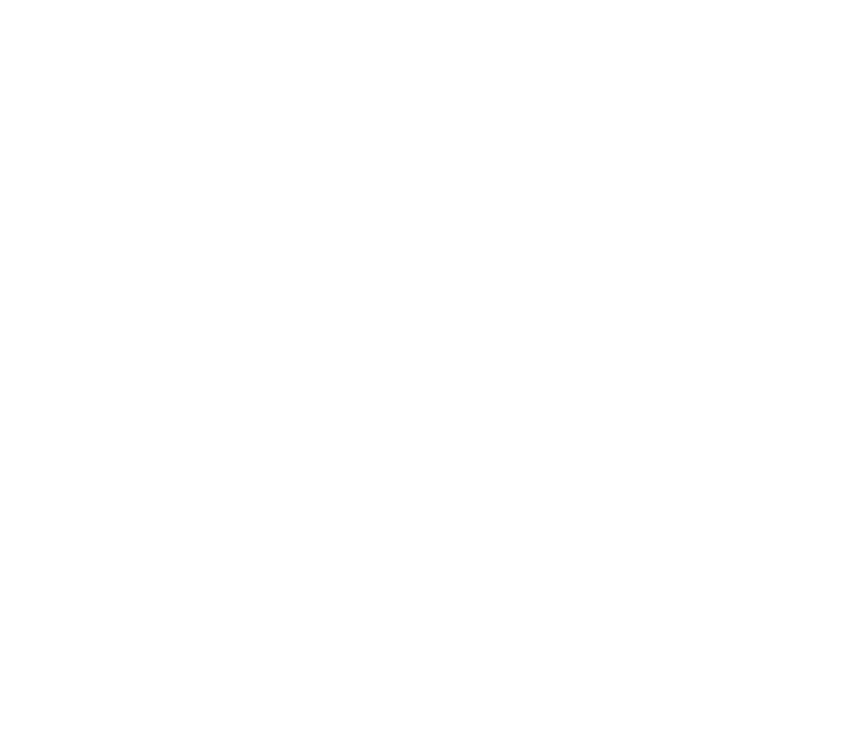
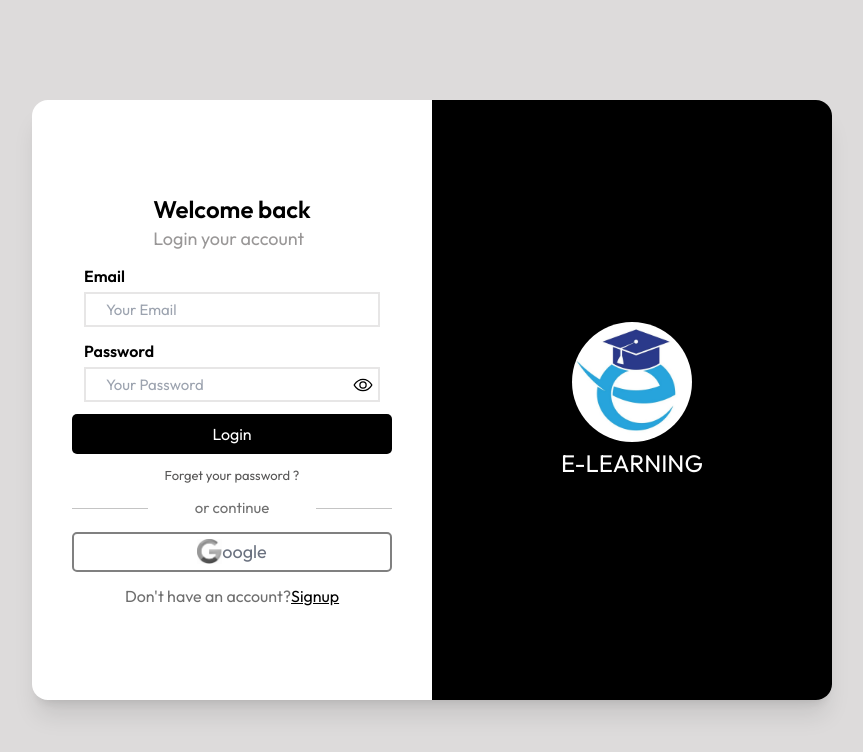
Before and after one commit to samikshajain29/E-learning-platform, a React (Vite) app in the folder frontend/: page /login in a window 1280 px wide. Shown: the top 752 px of the page, without its empty margins (208-1071 px from the left). Built offline with nearby package versions, Linux system fonts and the light colour scheme.

Commit message:
Create signup and login page

```diff
--- a/frontend/src/pages/Login.jsx
+++ b/frontend/src/pages/Login.jsx
@@ -1,7 +1,98 @@
-import React from "react";
+import React, { useState } from "react";
+import logo from "../assets/logo.jpg";
+import google from "../assets/google.jpg";
+import { IoEyeOutline } from "react-icons/io5";
+import { IoEye } from "react-icons/io5";
+import { useNavigate } from "react-router-dom";
 
 function Login() {
-  return <div></div>;
+  const [show, setShow] = useState(false);
+  const navigate = useNavigate();
+  return (
+    <div className="bg-[#dddbdb] w-[100vw] h-[100vh] flex items-center justify-center">
+      <form className="w-[90%] md:w-[800px] h-[600px] bg-[white] shadow-xl rounded-2xl flex">
+        {/* left div */}
+        <div className="md:w-[50%] w-[100%] h-[100%] flex flex-col items-center justify-center gap-3">
+          <div>
+            <h1 className="font-semibold text-[black] text-2xl">
+              Welcome back
+            </h1>
+            <h2 className="text-[#999797] text-[18px]">Login your account</h2>
+          </div>
+          {/* form for signup */}
+          <div className="flex flex-col gap-1 w-[80%] items-start justify-center px-3">
+            <label htmlFor="email" className="font-semibold">
+              Email
+            </label>
+            <input
+              id="email"
+              type="email"
+              className="border-2 w-[100%] h-[35px] border-[#e7e6e6] text-[15px] px-[20px]"
+              placeholder="Your Email"
+            />
+          </div>
+          <div className="flex flex-col gap-1 w-[80%] items-start justify-center px-3 relative">
+            <label htmlFor="password" className="font-semibold">
+              Password
+            </label>
+            <input
+              id="password"
+              type={show ? "text" : "password"}
+              className="border-2 w-[100%] h-[35px] border-[#e7e6e6] text-[15px] px-[20px]"
+              placeholder="Your Password"
+            />
+            {!show ? (
+              <IoEyeOutline
+                className="absolute w-[20px] h-[20px] cursor-pointer right-[6%] bottom-[10%]"
+                onClick={() => setShow((prev) => !prev)}
+              />
+            ) : (
+              <IoEye
+                className="absolute w-[20px] h-[20px] cursor-pointer right-[6%] bottom-[10%]"
+                onClick={() => setShow((prev) => !prev)}
+              />
+            )}
+          </div>
+          <button className="w-[80%] h-[40px] bg-black text-white cursor-pointer flex items-center justify-center rounded-[5px]">
+            Login
+          </button>
+          <span className="text-[13px] cursor-pointer text-[#585757]">
+            Forget your password ?
+          </span>
+          {/* for line and continue */}
+          <div className="w-[80%] flex items-center gap-2">
+            <div className="w-[25%] h-[0.5px] bg-[#c4c4c4]"></div>
+            <div className="w-[50%] text-[15px] text-[#6f6f6f] flex items-center justify-center">
+              or continue
+            </div>
+            <div className="w-[25%] h-[0.5px] bg-[#c4c4c4]"></div>
+          </div>
+          <div className="w-[80%] h-[40px] border-2 border-[gray] rounded-[5px] flex items-center justify-center">
+            <img src={google} alt="google" className="w-[25px]" />
+            <span className="text-[18px] text-gray-500">oogle</span>
+          </div>
+          <div className="text-[#6f6f6f] cursor-pointer">
+            Don't have an account?
+            <span
+              className="underline underline-offset-1 text-[black]"
+              onClick={() => navigate("/signup")}
+            >
+              Signup
+            </span>
+          </div>
+        </div>
+        {/* right div */}
+        <div className="w-[50%] h-[100%] rounded-r-2xl bg-[black] md:flex items-center justify-center flex-col hidden">
+          <img
+            src={logo}
+            alt="logo"
+            className="w-[120px] h-[120px] rounded-full shadow-2xl"
+          />
+          <span className="text-2xl mt-[5px] text-white">E-LEARNING</span>
+        </div>
+      </form>
+    </div>
+  );
 }
 
 export default Login;
--- a/frontend/src/pages/Signup.jsx
+++ b/frontend/src/pages/Signup.jsx
@@ -1,7 +1,115 @@
-import React from "react";
+import React, { useState } from "react";
+import logo from "../assets/logo.jpg";
+import google from "../assets/google.jpg";
+import { IoEyeOutline } from "react-icons/io5";
+import { IoEye } from "react-icons/io5";
+import { useNavigate } from "react-router-dom";
 
 function Signup() {
-  return <div></div>;
+  const [show, setShow] = useState(false);
+  const navigate = useNavigate();
+  return (
+    <div className="bg-[#dddbdb] w-[100vw] h-[100vh] flex items-center justify-center">
+      <form className="w-[90%] md:w-[800px] h-[600px] bg-[white] shadow-xl rounded-2xl flex">
+        {/* left div */}
+        <div className="md:w-[50%] w-[100%] h-[100%] flex flex-col items-center justify-center gap-3">
+          <div>
+            <h1 className="font-semibold text-[black] text-2xl">
+              Let's get started
+            </h1>
+            <h2 className="text-[#999797] text-[18px]">Create your account</h2>
+          </div>
+
+          {/* form for signup */}
+          <div className="flex flex-col gap-1 w-[80%] items-start justify-center px-3">
+            <label htmlFor="name" className="font-semibold">
+              Name
+            </label>
+            <input
+              id="name"
+              type="text"
+              className="border-2 w-[100%] h-[35px] border-[#e7e6e6] text-[15px] px-[20px]"
+              placeholder="Your Name"
+            />
+          </div>
+          <div className="flex flex-col gap-1 w-[80%] items-start justify-center px-3">
+            <label htmlFor="email" className="font-semibold">
+              Email
+            </label>
+            <input
+              id="email"
+              type="email"
+              className="border-2 w-[100%] h-[35px] border-[#e7e6e6] text-[15px] px-[20px]"
+              placeholder="Your Email"
+            />
+          </div>
+          <div className="flex flex-col gap-1 w-[80%] items-start justify-center px-3 relative">
+            <label htmlFor="password" className="font-semibold">
+              Password
+            </label>
+            <input
+              id="password"
+              type={show ? "text" : "password"}
+              className="border-2 w-[100%] h-[35px] border-[#e7e6e6] text-[15px] px-[20px]"
+              placeholder="Your Password"
+            />
+            {!show ? (
+              <IoEyeOutline
+                className="absolute w-[20px] h-[20px] cursor-pointer right-[6%] bottom-[10%]"
+                onClick={() => setShow((prev) => !prev)}
+              />
+            ) : (
+              <IoEye
+                className="absolute w-[20px] h-[20px] cursor-pointer right-[6%] bottom-[10%]"
+                onClick={() => setShow((prev) => !prev)}
+              />
+            )}
+          </div>
+          <div className="flex md:w-[50%] w-[70%] items-center justify-between">
+            <span className="px-[10px] py-[5px] border-[2px] border-[#e7e6e6] rounded-xl cursor-pointer hover:border-black">
+              Student
+            </span>
+            <span className="px-[10px] py-[5px] border-[2px] border-[#e7e6e6] rounded-xl cursor-pointer hover:border-black">
+              Educator
+            </span>
+          </div>
+          <button className="w-[80%] h-[40px] bg-black text-white cursor-pointer flex items-center justify-center rounded-[5px]">
+            Signup
+          </button>
+          {/* for line and continue */}
+          <div className="w-[80%] flex items-center gap-2">
+            <div className="w-[25%] h-[0.5px] bg-[#c4c4c4]"></div>
+            <div className="w-[50%] text-[15px] text-[#6f6f6f] flex items-center justify-center">
+              or continue
+            </div>
+            <div className="w-[25%] h-[0.5px] bg-[#c4c4c4]"></div>
+          </div>
+          <div className="w-[80%] h-[40px] border-2 border-[gray] rounded-[5px] flex items-center justify-center">
+            <img src={google} alt="google" className="w-[25px]" />
+            <span className="text-[18px] text-gray-500">oogle</span>
+          </div>
+          <div className="text-[#6f6f6f] cursor-pointer">
+            Already have an account?
+            <span
+              className="underline underline-offset-1 text-[black]"
+              onClick={() => navigate("/login")}
+            >
+              Login
+            </span>
+          </div>
+        </div>
+        {/* right div */}
+        <div className="w-[50%] h-[100%] rounded-r-2xl bg-[black] md:flex items-center justify-center flex-col hidden">
+          <img
+            src={logo}
+            alt="logo"
+            className="w-[120px] h-[120px] rounded-full shadow-2xl"
+          />
+          <span className="text-2xl mt-[5px] text-white">E-LEARNING</span>
+        </div>
+      </form>
+    </div>
+  );
 }
 
 export default Signup;
```
Also changed, not shown: frontend/public/logo.jpg, frontend/src/assets/logo.jpg.
